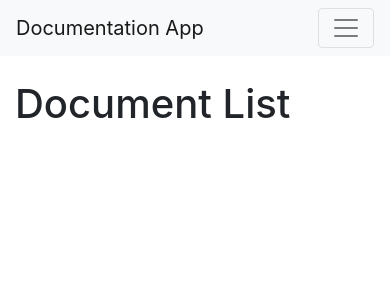
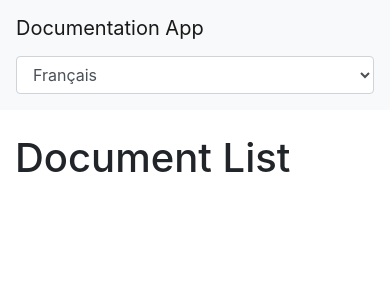
Before and after one commit to badzim/django-multilang, a Django app: page /fr/ in a window 390 px wide. Shown: the top 300 px of the page. Run offline with Django 5.2, Linux system fonts and the light colour scheme; data that the repository does not hold is empty; some libraries are stand-ins or nearby versions.

Commit message:
Fix: sélecteur de langue sur mobile, reduction nombre de click pour changement de langue

```diff
--- a/documentation/templates/base.html
+++ b/documentation/templates/base.html
@@ -11,35 +11,22 @@
 <body>
     <nav class="navbar navbar-expand-lg navbar-light bg-light">
         <a class="navbar-brand" href="/">{% translate 'Documentation App' %}</a>
-        <button class="navbar-toggler" type="button" data-toggle="collapse" data-target="#navbarNav" aria-controls="navbarNav" aria-expanded="false" aria-label="Toggle navigation">
-            <span class="navbar-toggler-icon"></span>
-        </button>
-        <div class="collapse navbar-collapse" id="navbarNav">
+        <div class="navbar-collapse" id="navbarNav">
             <ul class="navbar-nav ml-auto">
-                <li class="nav-item dropdown">
-                    <a class="nav-link dropdown-toggle" href="#" id="navbarDropdown" role="button" data-toggle="dropdown" aria-haspopup="true" aria-expanded="false">
-                        {% get_current_language as LANGUAGE_CODE %}
-                        {% if LANGUAGE_CODE == 'en' %}
-                            {% translate 'English' %}
-                        {% elif LANGUAGE_CODE == 'fr' %}
-                            {% translate 'French' %}
-                        {% endif %}
-                    </a>
-                    <div class="dropdown-menu dropdown-menu-right" aria-labelledby="navbarDropdown">
-                        <form action="{% url 'set_language' %}" method="post" class="p-3">
+                <li class="nav-item">
+                    <form action="{% url 'set_language' %}" method="post" class="form-inline my-2 my-lg-0">
                         {% csrf_token %}
                         <input name="next" type="hidden" value="{{ redirect_to }}" />
-                            <select name="language" class="form-control">
+                        <select name="language" id="language-select" class="form-control mr-sm-2" onchange="this.form.submit()">
+                            {% get_current_language as LANGUAGE_CODE %}
                             {% get_available_languages as LANGUAGES %}
                             {% for lang in LANGUAGES %}
-                                    <option value="{{ lang.0 }}"{% if lang.0 == LANGUAGE_CODE %} selected{% endif %}>
+                                <option value="{{ lang.0 }}" data-full-text="{{ lang.1 }}" {% if lang.0 == LANGUAGE_CODE %} selected {% endif %}>
                                     {{ lang.1 }}
                                 </option>
                             {% endfor %}
                         </select>
-                            <button type="submit" class="btn btn-primary mt-2">{% translate 'Change language' %}</button>
                     </form>
-                    </div>
                 </li>
             </ul>
         </div>
@@ -50,6 +37,7 @@
     <!-- Bootstrap JS and dependencies -->
     <script src="https://code.jquery.com/jquery-3.5.1.slim.min.js"></script>
     <script src="https://cdn.jsdelivr.net/npm/@popperjs/core@2.5.4/dist/umd/popper.min.js"></script>
-    <script src="https://stackpath.bootstrapcdn.com/bootstrap/4.5.2/js/bootstrap.min.js"></script>
+    <script src="https://stackpath.bootstrap.com/bootstrap/4.5.2/js/bootstrap.min.js"></script>
+
 </body>
 </html>
```
Lines whose indentation alone changed are shown as unchanged.
